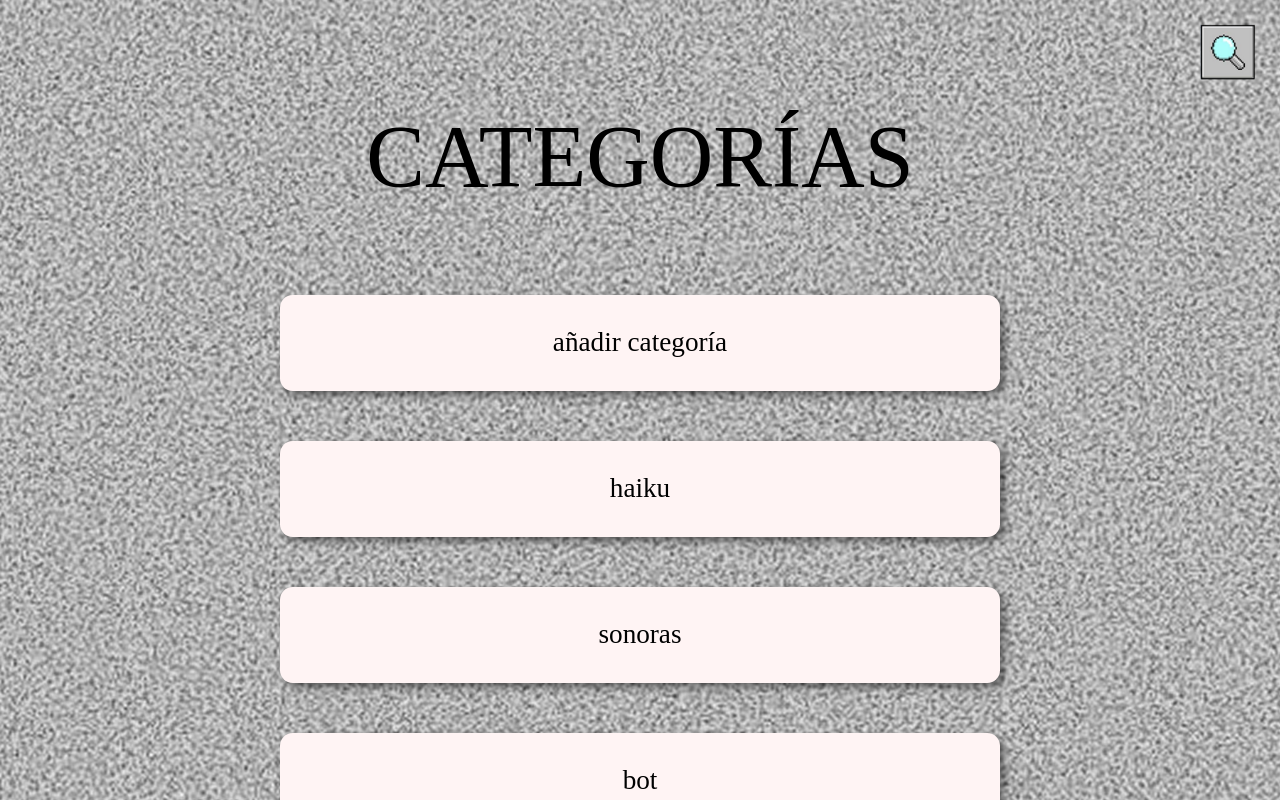
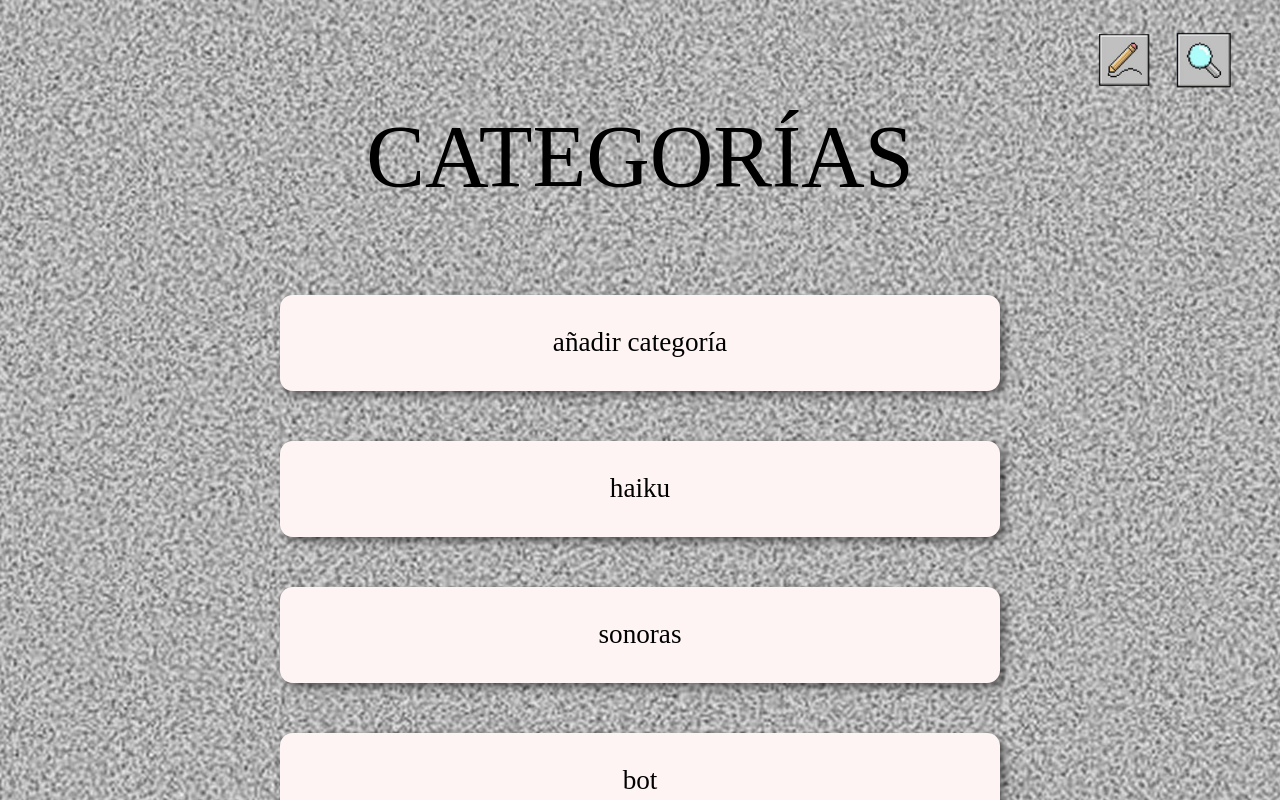
Before and after one commit to PROYECTO-RAIO/RAIO-ADMIN-FE, a React (Vite) app: page /categorias in a window 1280 px wide. Shown: the top 800 px of the page. Built offline with nearby package versions, Linux system fonts and the light colour scheme; a web font is replaced by a local one.

Commit message:
añadir botón de editar en página categorías, cambiar los estilos de los botones en su css

```diff
--- a/src/pages/CategoryPage.css
+++ b/src/pages/CategoryPage.css
@@ -22,12 +22,23 @@
     gap: 1rem;
 }
 
+.edit-icon {
+    position: fixed;
+    top: 1.5rem;
+    right: 5rem;
+    margin-right: 1rem;
+    width: 3rem;
+    height: 3rem;
+    cursor: pointer;
+    z-index: 1000;
+}
+
 .filter-icon {
     position: fixed;
     top: 1.5rem;
     right: 1.5rem;
-  width: 2.8rem;
-  height: 2.8rem;
+    width: 3rem;
+    height: 3rem;
     cursor: pointer;
     z-index: 1000;
 }
@@ -43,8 +54,18 @@
         gap: 1.5rem;
     }
 
+    .edit-icon {
+        width: 3.5rem;
+        height: 3.5rem;
+        margin-right: 2rem;
+        top: 2rem;
+        right: 6rem;
+    }
+
     .filter-icon {
         width: 3.5rem;
         height: 3.5rem;
+        top: 2rem;
+        right: 3rem;
     }
 }
--- a/src/pages/CategoryPage.jsx
+++ b/src/pages/CategoryPage.jsx
@@ -1,6 +1,7 @@
-import { useNavigate } from 'react-router-dom';
+import { useNavigate, Link } from 'react-router-dom';
 import CategoryCard from "../components/card/CategoryCard";
-import filterIcon from '../assets/lupa.png'
+import filterIcon from '../assets/lupa.png';
+import editIcon from '../assets/lapiz.png';
 import './CategoryPage.css'
 
 function CategoryPage() {
@@ -18,6 +19,13 @@ function CategoryPage() {
 
     return (
         <section aria-labelledby="category-title">
+            <Link to="/editar">
+                <img
+                    src={editIcon}
+                    alt="Editar categorías"
+                    className="edit-icon"
+                />
+            </Link>
             <img
                 src={filterIcon}
                 alt="Filtrar categorías"
```
Also changed, not shown: src/assets/lapiz.png. Lines whose indentation alone changed are shown as unchanged.
